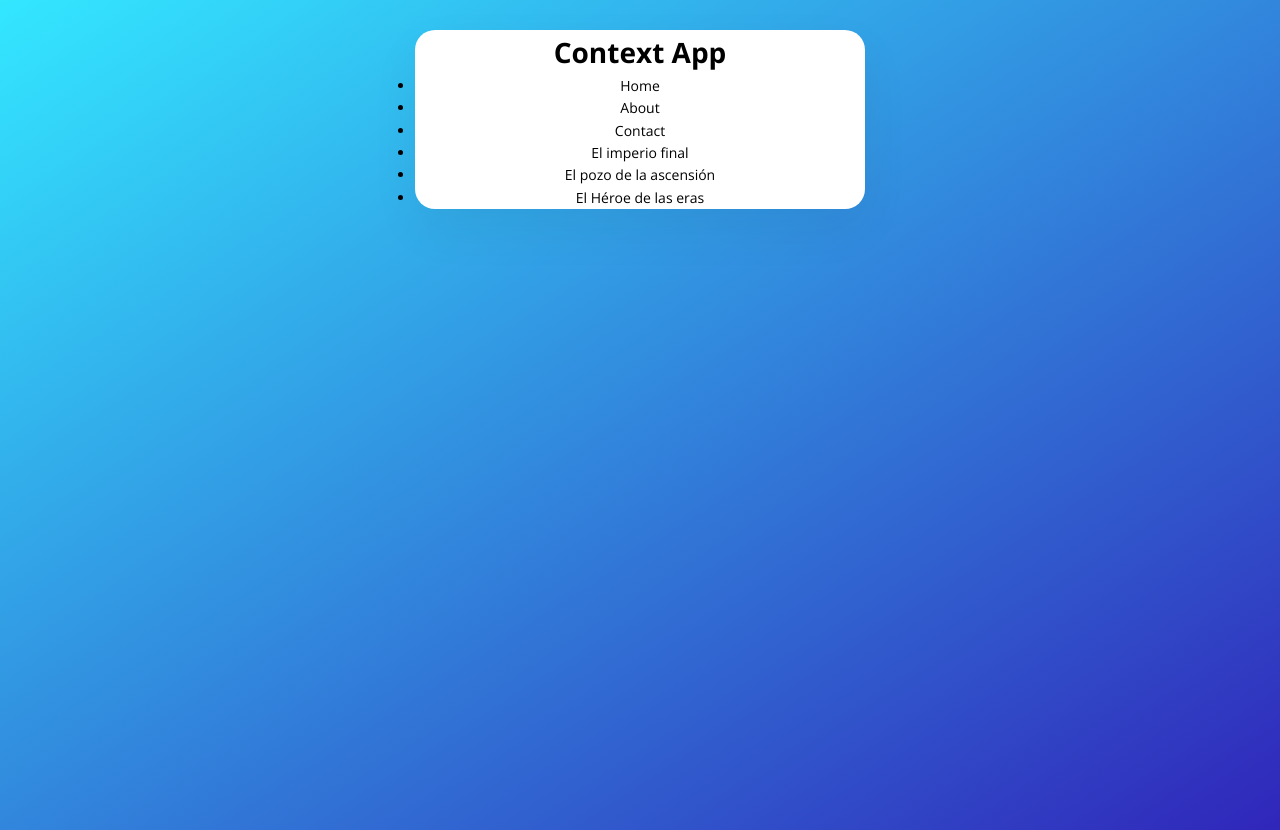
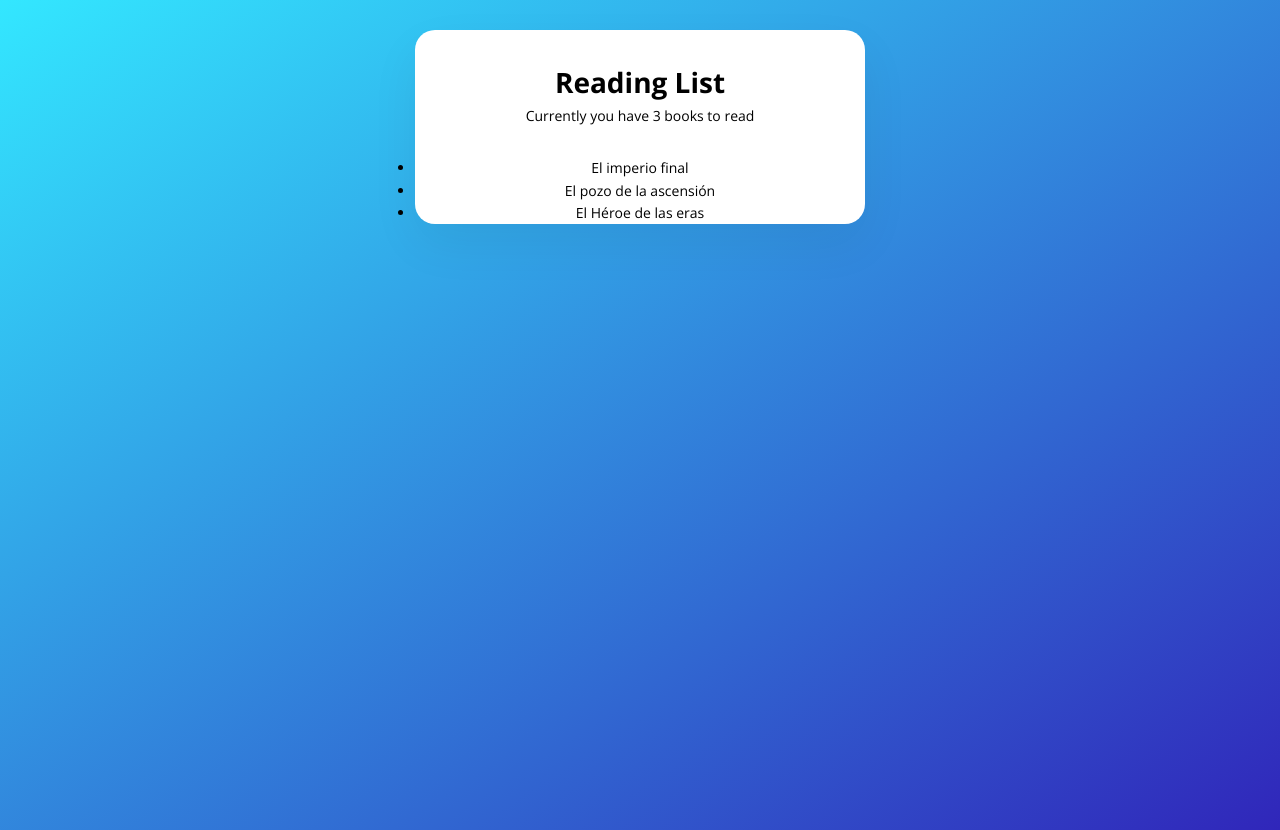
Before and after one commit to danidz96/reading-list-context-hooks, a React (Create React App) app: page / in a window 1280 px wide. Built offline with nearby package versions, Linux system fonts and the light colour scheme.

Commit message:
rename navbar to header

```diff
--- a/src/App.js
+++ b/src/App.js
@@ -1,11 +1,11 @@
 import React from 'react';
-import Navbar from './components/Navbar/Navbar';
+import Header from './components/Header/Header';
 import BookList from './components/BookList/BookList';
 
 const App = () => {
 	return (
 		<div className="App">
-			<Navbar />
+			<Header />
 			<BookList />
 		</div>
 	);
--- /dev/null
+++ b/src/components/Header/Header.js
@@ -0,0 +1,13 @@
+import React, { Component } from 'react';
+import styles from './Header.module.css';
+
+export default class Header extends Component {
+	render() {
+		return (
+			<div className={styles.header}>
+				<h1>Reading List</h1>
+				<p>Currently you have 3 books to read</p>
+			</div>
+		);
+	}
+}
--- /dev/null
+++ b/src/components/Header/Header.module.css
@@ -0,0 +1,3 @@
+.header {
+	padding: 3rem;
+}
--- a/src/components/Navbar/Navbar.js
+++ /dev/null
@@ -1,16 +0,0 @@
-import React, { Component } from 'react';
-
-export default class Navbar extends Component {
-	render() {
-		return (
-			<div>
-				<h1>Context App</h1>
-				<ul>
-					<li>Home</li>
-					<li>About</li>
-					<li>Contact</li>
-				</ul>
-			</div>
-		);
-	}
-}
```
